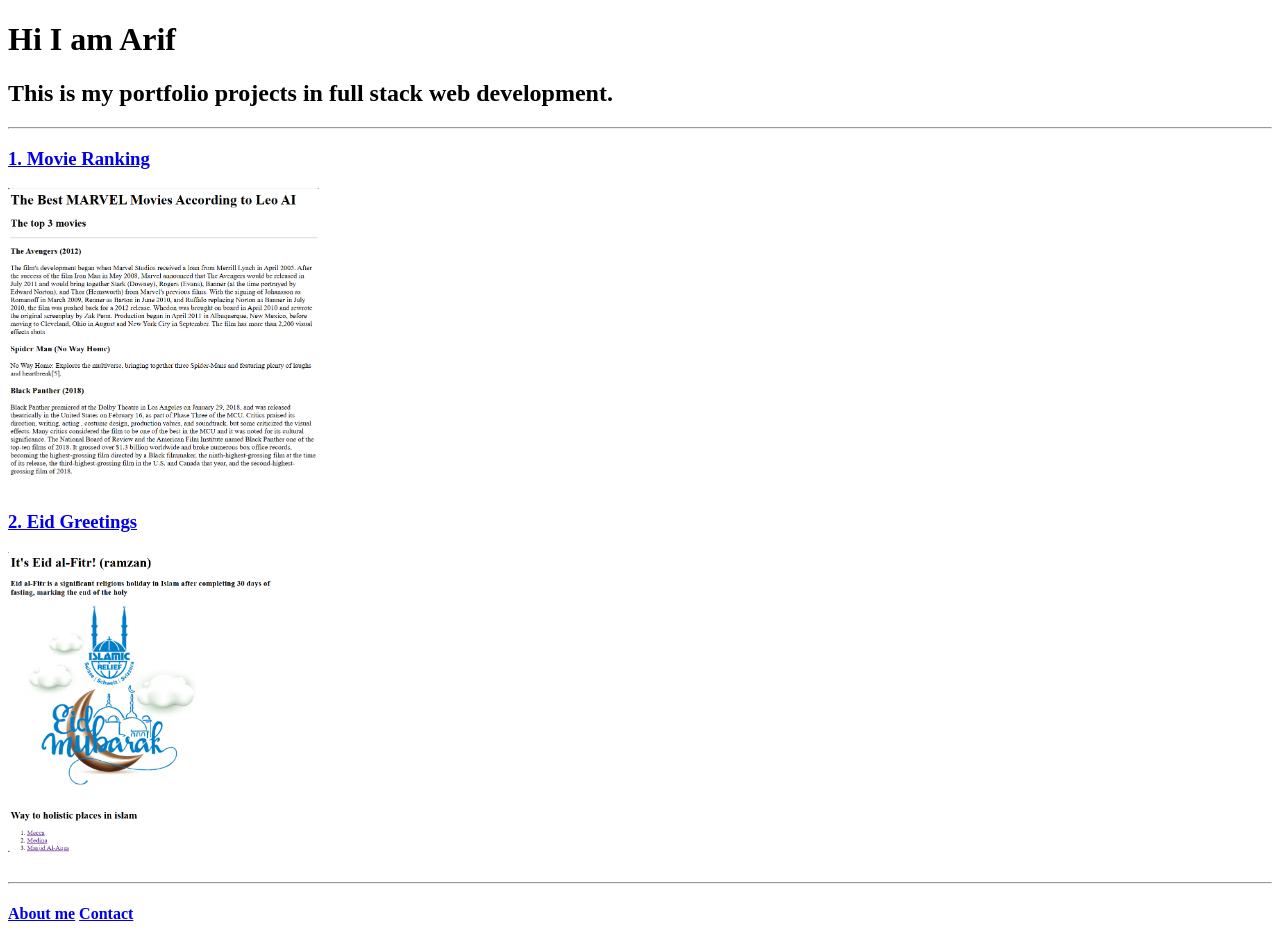
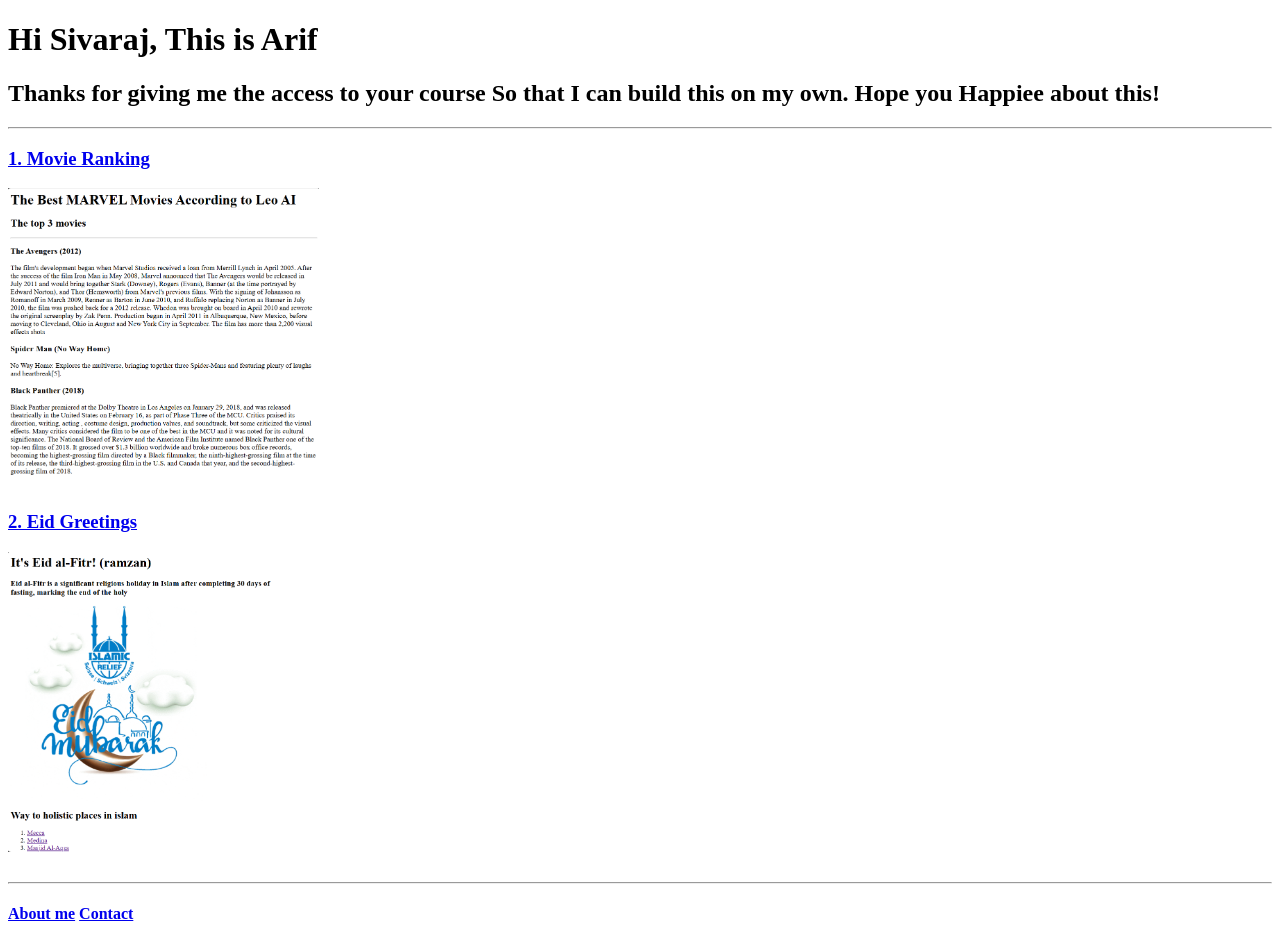
Before and after one commit to mohamedarifhussain/HTML-PORTFOLIO, a plain HTML site: page index.html in a window 1280 px wide. Drawn offline with Linux system fonts and the light colour scheme.

Commit message:
index.html

```diff
--- a/index.html
+++ b/index.html
@@ -8,8 +8,8 @@
 </head>
 
 <body>
-  <h1>Hi I am Arif</h1>
-  <h2>This is my portfolio projects in full stack web development.</h2>
+  <h1>Hi Sivaraj, This is Arif</h1>
+  <h2>Thanks for giving me the access to your course So that I can build this on my own. Hope you Happiee about this!</h2>
   <hr>
 
   <h3><a href="./movies.html" target="_blank">1. Movie Ranking</a></h3>
```
